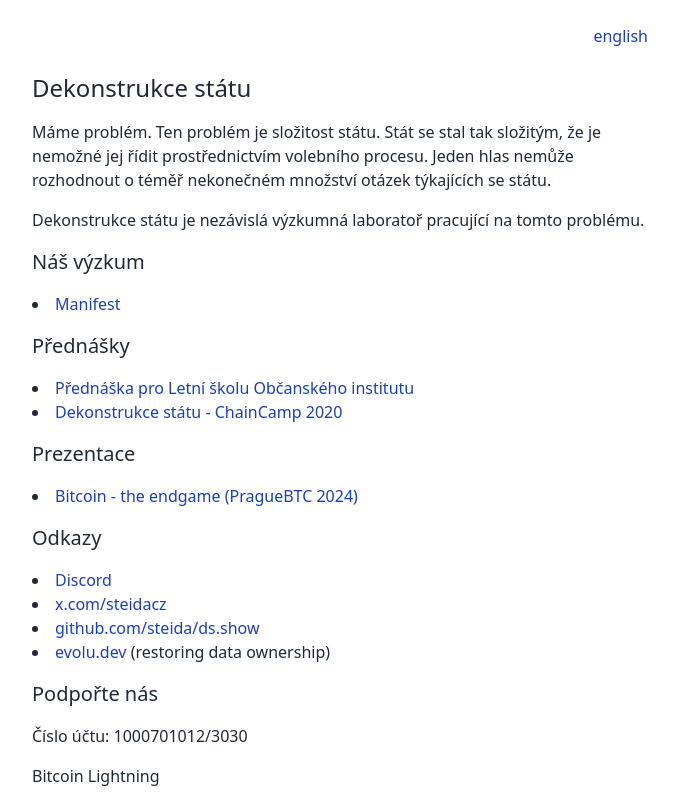
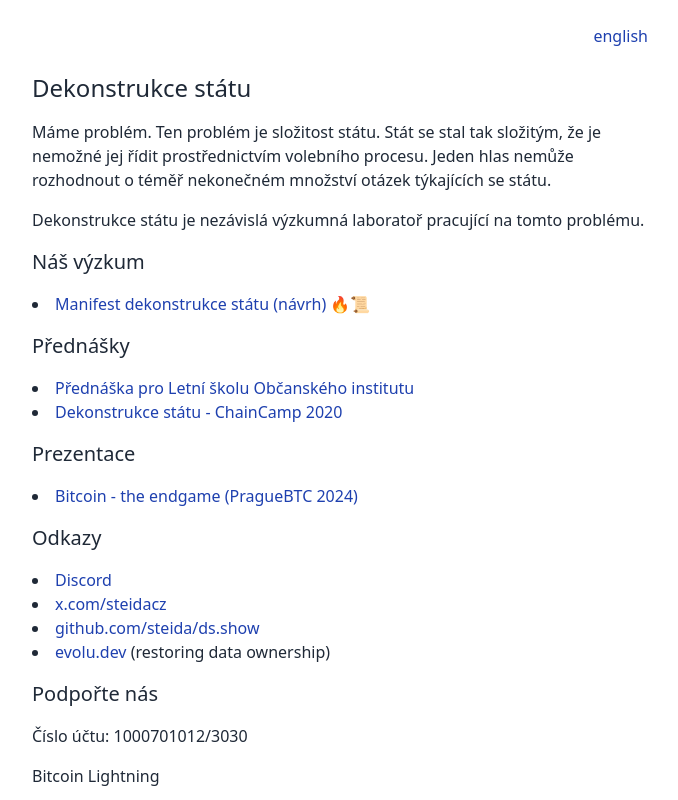
Before and after one commit to steida/dekonstrukcestatu, a Next.js app: page /cz in a window 1280 px wide. Shown: the top 800 px of the page, without its empty margins (300-978 px from the left). Built offline with nearby package versions, Linux system fonts and the light colour scheme.

Commit message:
cz: Update link

```diff
--- a/app/cz/page.tsx
+++ b/app/cz/page.tsx
@@ -25,7 +25,9 @@ export default function Page() {
       <h2>Náš výzkum</h2>
       <ul>
         <li>
-          <Link href="/cz/manifest">Manifest</Link>
+          <Link href="/cz/manifest">
+            Manifest dekonstrukce státu (návrh) 🔥📜
+          </Link>
         </li>
       </ul>
       <h2>Přednášky</h2>
```
